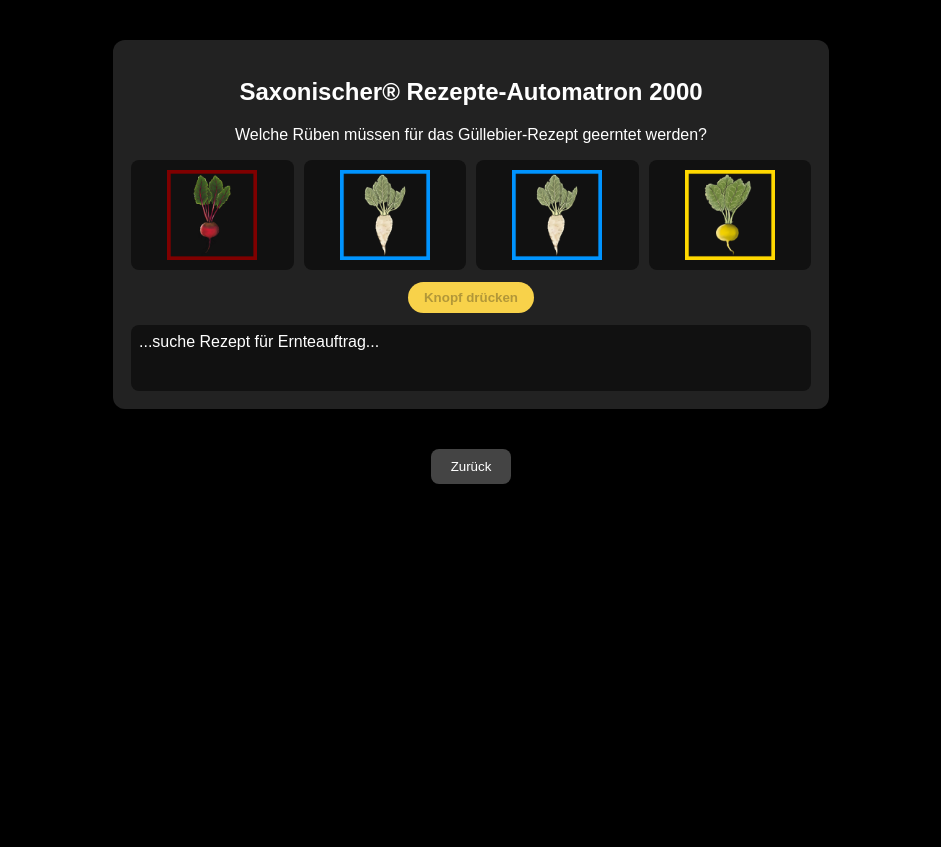
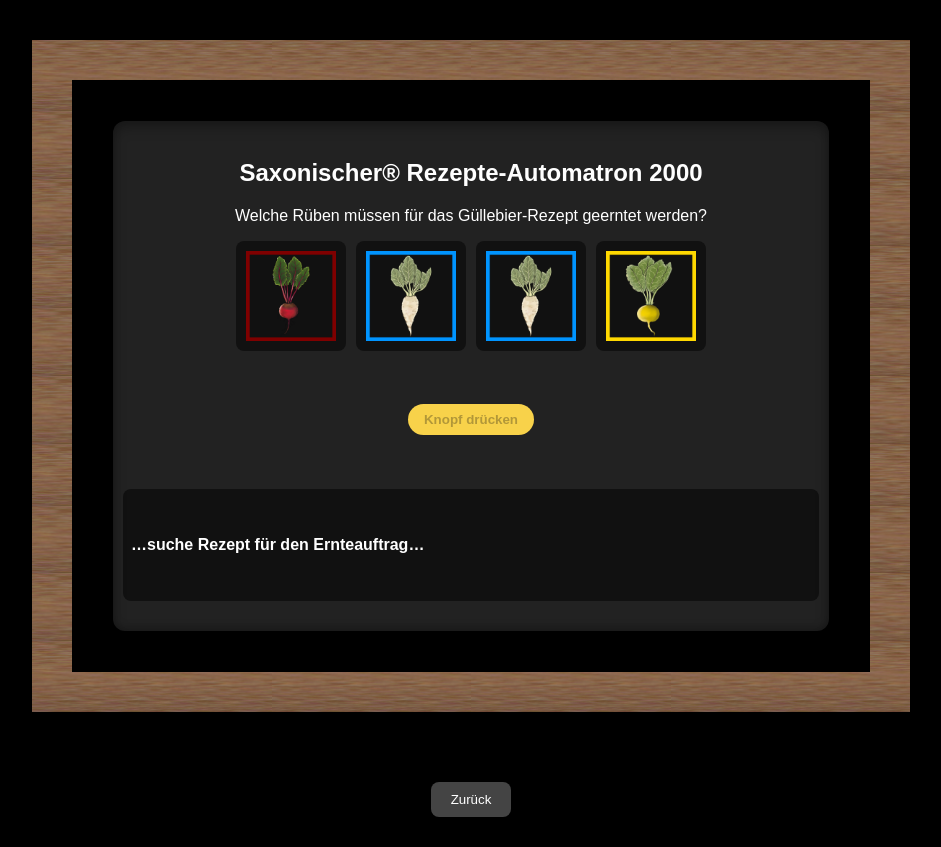
Before and after one commit to Schlachtenbummler-Verlag/guellebier-automat, a plain HTML site: page index.html in a window 1280 px wide. Both pictures are taken after a click on the button "Knopf drücken". Shown: the whole page, without its empty margins (169-1110 px from the left). Before the commit the page ends 800 px from the top, so only its background shows below. Drawn offline with Linux system fonts and the light colour scheme.

Commit message:
Update index.html

```diff
--- a/index.html
+++ b/index.html
@@ -4,36 +4,100 @@
 <meta charset="UTF-8">
 <title>Saxonischer Güllebier-Rezepte-Automatron</title>
 <style>
-  body{background:#000;margin:0;padding:0;font-family:sans-serif}
-  .gba{color:#fff;background:#222;padding:18px;border-radius:12px;max-width:680px;margin:40px auto}
+  /* Scrollbar & Layout stabil halten (kein Seiten-Bump) */
+  html{ scrollbar-gutter: stable both-edges; }
+  body{
+    background:#000; margin:0; padding:0; font-family:sans-serif; color:#fff;
+    overflow-y:scroll; text-align:center; /* sorgt dafür, dass frame-wood mittig sitzt */
+  }
+
+  /* Holzrahmen-Wrapper */
+  .frame-wood{
+    --frame: clamp(22px, 3.2vw, 44px);
+    display: inline-block;        /* nur so breit wie der Inhalt */
+    margin: 40px auto;            /* zentriert */
+    padding: var(--frame);
+    border: var(--frame) solid transparent;
+    border-image-source: url('assets/img/wood.svg');
+    border-image-slice: 140;
+    border-image-width: var(--frame);
+    border-image-repeat: round;
+    border-radius: 16px;
+    box-shadow: 0 12px 30px rgba(0,0,0,.35);
+    position:relative;
+  }
+  .frame-wood::before{
+    content:"";
+    position:absolute; inset: calc(var(--frame) - 1px);
+    border-radius: 12px;
+    box-shadow: inset 0 6px 14px rgba(0,0,0,.35), inset 0 -4px 8px rgba(0,0,0,.25);
+    pointer-events:none;
+  }
+  @media (max-width: 420px){
+    .frame-wood{ --frame: 18px; }
+  }
+
+  /* Automat (breitenstabil & responsive) */
+  .gba{
+    color:#fff; background:#222; padding:18px; border-radius:12px;
+    width: min(680px, 92vw); max-width:680px; /* stabilisiert die Breite */
+  }
   .gba__header{text-align:center}
-  .gba__machine{margin:12px 0;text-align:center}
-  .gba__reels{display:grid;grid-template-columns:repeat(4,1fr);gap:10px;margin-bottom:12px}
-  .reel{background:#111;padding:10px;border-radius:8px;display:flex;align-items:center;justify-content:center}
-  .symbol{width:90px;height:90px;display:flex;align-items:center;justify-content:center;overflow:hidden}
-  .symbol img{width:100%;height:100%;object-fit:contain;display:block}
-  .symbol svg{width:100%;height:100%;display:block}
-  .gba__lever{background:#f8d24a;border:none;padding:8px 16px;font-weight:bold;border-radius:20px;cursor:pointer}
-  .gba__result{margin-top:12px;padding:8px;background:#111;border-radius:8px;min-height:50px}
+
+  /* Maschine: verteilt Reels (oben), Button (mitte), Ergebnis (unten) */
+  .gba__machine{
+    display:flex;
+    flex-direction:column;
+    justify-content:space-between; /* vertikale Verteilung */
+    align-items:center;
+    margin:12px 0;
+    text-align:center;
+    min-height:360px; /* sorgt für genug Platz */
+  }
+
+  .gba__reels{display:grid; grid-template-columns:repeat(4,1fr); gap:10px; margin-bottom:0}
+  .reel{background:#111; padding:10px; border-radius:8px; display:flex; align-items:center; justify-content:center}
+  .symbol{width:90px; height:90px; display:flex; align-items:center; justify-content:center; overflow:hidden}
+  .symbol img{width:100%; height:100%; object-fit:contain; display:block}
+  .symbol svg{width:100%; height:100%; display:block}
+
+  .gba__action{text-align:center; margin: 8px 0;}
+  .gba__lever{background:#f8d24a; border:none; padding:8px 16px; font-weight:bold; border-radius:20px; cursor:pointer}
+
+  /* Ergebnis: untereinander */
+  .gba__result{
+    margin-top:0;
+    width:100%;
+    display:flex; flex-direction:column;
+    justify-content:center; align-items:flex-start;
+    text-align:left; gap:6px;
+    padding:8px; background:#111; border-radius:8px; min-height:96px;
+  }
+  .gba__result .name{ font-weight:700; margin:0; }
+  .gba__result .desc{ margin:0; color:#ccc; }
+  .gba__result .reward{ margin:0; }
+
   .badge{
-    display:inline-block;margin-left:6px;padding:2px 6px;border-radius:8px;
-    font-size:.8rem;background:#FFD700;color:#000;font-weight:bold /* Goldener Thaler */
+    display:inline-block; margin-right:6px; padding:2px 6px; border-radius:8px;
+    font-size:.8rem; background:#FFD700; color:#000; font-weight:bold; /* Goldener Thaler */
   }
-  .desc{font-size:.85rem;color:#ccc;margin-top:4px}
-  .back-btn{margin:30px auto;text-align:center}
-  .back-btn button{background:#444;color:#fff;padding:10px 20px;border:none;border-radius:8px;cursor:pointer}
+
+  .back-btn{margin:30px auto; text-align:center}
+  .back-btn button{background:#444; color:#fff; padding:10px 20px; border:none; border-radius:8px; cursor:pointer}
   .back-btn button:hover{background:#666}
 
   /* Overlay: Bitte ins Querformat drehen (für Handy im Hochformat) */
   #rotateOverlay{
-    position:fixed;inset:0;display:none;z-index:9999;
-    background:rgba(0,0,0,.9);color:#FFD700;
-    font-size:1.4rem;line-height:1.4;text-align:center;
-    align-items:center;justify-content:center
+    position:fixed; inset:0; display:none; z-index:9999;
+    background:rgba(0,0,0,.9); color:#FFD700;
+    font-size:1.4rem; line-height:1.4; text-align:center;
+    align-items:center; justify-content:center;
   }
 </style>
 </head>
 <body>
+
+<div class="frame-wood">
   <div id="guellebier-automat" class="gba">
     <div class="gba__header">
       <h2>Saxonischer® Rezepte-Automatron 2000</h2>
@@ -47,10 +111,14 @@
         <div class="reel" data-index="2"><div class="symbol"></div></div>
         <div class="reel" data-index="3"><div class="symbol"></div></div>
       </div>
+
+      <div class="gba__action">
         <button class="gba__lever" id="gbaSpin" type="button">Knopf drücken</button>
       </div>
 
       <div class="gba__result" id="gbaResult"></div>
+    </div>
+  </div>
 </div>
 
 <!-- Zurück-Button -->
@@ -82,19 +150,15 @@ function handleBack(){
 // Overlay-Logik (Handy: Querformat empfohlen)
 function checkOrientation(){
   const ov = document.getElementById('rotateOverlay');
-  if (!ov) return; // falls Element noch nicht vorhanden
+  if (!ov) return;
   ov.style.display = (window.innerHeight > window.innerWidth) ? 'flex' : 'none';
 }
 
-// Nach DOM-Ladung initialisieren
-document.addEventListener('DOMContentLoaded', () => {
+document.addEventListener('DOMContentLoaded',()=>{
   checkOrientation();
   window.addEventListener('resize', checkOrientation);
   window.addEventListener('orientationchange', checkOrientation);
-});
 
-document.addEventListener('DOMContentLoaded',()=>{
-  // DOM-Refs
   const reels = Array.from(document.querySelectorAll('.reel'));
   const btn   = document.querySelector('#gbaSpin');
   const out   = document.querySelector('#gbaResult');
@@ -103,7 +167,6 @@ document.addEventListener('DOMContentLoaded',()=>{
   const sndStop=document.getElementById('sndStop');
   const sndResult=document.getElementById('sndResult');
 
-  // Farben & Assets
   const COLORS = ['rot','blau','gruen','gelb'];
   const IMG = {
     rot:'assets/img/rot.png',
@@ -118,7 +181,6 @@ document.addEventListener('DOMContentLoaded',()=>{
     gelb:`<svg viewBox='0 0 64 64' xmlns='http://www.w3.org/2000/svg'><path fill='#79b92f' d='M42 10c6 1 10 6 10 12-6-2-11-6-10-12zM37 9c-2 5-8 10-15 10 3-7 9-11 15-10z'/><path fill='#f5d142' d='M31 18c10 0 19 8 19 18S43 54 31 54 12 45 12 36s9-18 19-18z'/></svg>`
   };
 
-  // Rezepte (35) – Punkte als Ganzzahlen (Thaler)
   const RECIPES = {
     'rot,rot,rot,rot': {name:'Dösselheimer Güllebier',pts:15,desc:'Die braune Seele Saxoniens.'},
     'blau,blau,blau,blau': {name:'Leberknebel - Export',pts:15,desc:'Seitenstechen auch ohne Meuchelmörder.'},
@@ -163,6 +225,7 @@ document.addEventListener('DOMContentLoaded',()=>{
   });
 
   function normalize(combo){ return combo.slice().sort().join(','); }
+
   function evaluate(result){
     const key = normalize(result);
     const recipe = RECIPES_INDEX[key] || {name:'Krautwasser',pts:0,desc:'Schmeckt nach nix.'};
@@ -178,52 +241,50 @@ document.addEventListener('DOMContentLoaded',()=>{
     try { sndResult.currentTime = 0; sndResult.play(); } catch(e){}
   }
 
+  function randomColor(){
+    return COLORS[Math.floor(Math.random()*COLORS.length)];
+  }
 
-
-  function randomColor(){ return COLORS[Math.floor(Math.random()*COLORS.length)]; }
   function setSymbol(reelEl,color){
-    const sym=reelEl.querySelector('.symbol');
-    sym.className='symbol '+color;
-    const img=new Image();
-    img.decoding='async';
-    img.alt=color+"e Rübe";
-    img.onload=()=>{ sym.innerHTML=''; sym.appendChild(img); };
-    img.onerror=()=>{ sym.innerHTML=SVG[color]; };
-    img.src=IMG[color];
+    const sym = reelEl.querySelector('.symbol');
+    sym.className = 'symbol ' + color;
+    const img = new Image();
+    img.decoding = 'async';
+    img.alt = color + 'e Rübe';
+    img.onload = ()=>{ sym.innerHTML=''; sym.appendChild(img); };
+    img.onerror = ()=>{ sym.innerHTML = SVG[color]; };
+    img.src = IMG[color];
   }
 
   // Startanzeige
-  reels.forEach(reel=> setSymbol(reel, randomColor()));
+  reels.forEach(reel => setSymbol(reel, randomColor()));
 
   function spin(){
-    btn.disabled=true; out.textContent='...suche Rezept für Ernteauftrag...';
+    btn.disabled = true;
+    out.innerHTML = `<div class="name">…suche Rezept für den Ernteauftrag…</div>`; // Platzhalter an Position des Namens
     try{ sndButton.currentTime=0; sndButton.play(); }catch(e){}
     try{ sndRattle.currentTime=0; sndRattle.play(); }catch(e){}
-    const finals=[];
+
+    const finals = [];
     reels.forEach((reel,i)=>{
-      let delay=1200+i*800;
-      const t=setInterval(()=> setSymbol(reel, randomColor()),150);
+      const t = setInterval(()=> setSymbol(reel, randomColor()), 150);
       setTimeout(()=>{
         clearInterval(t);
-        const c=randomColor();
-        setSymbol(reel,c);
-        finals[i]=c;
+        const c = randomColor();
+        setSymbol(reel, c);
+        finals[i] = c;
         try{ sndStop.currentTime=0; sndStop.play(); }catch(e){}
-        if(i===reels.length-1){
+
+        if(i === reels.length-1){
           try{ sndRattle.pause(); }catch(e){}
-          btn.disabled=false;
+          btn.disabled = false;
           evaluate(finals);
         }
-      },delay);
+      }, 1200 + i*800);
     });
   }
 
   if(btn){ btn.addEventListener('click', spin); }
-
-  // Orientation-Overlay aktivieren
-  checkOrientation();
-  window.addEventListener('resize',checkOrientation);
-  window.addEventListener('orientationchange',checkOrientation);
 });
 </script>
 </body>
```
Lines whose indentation alone changed are shown as unchanged.
